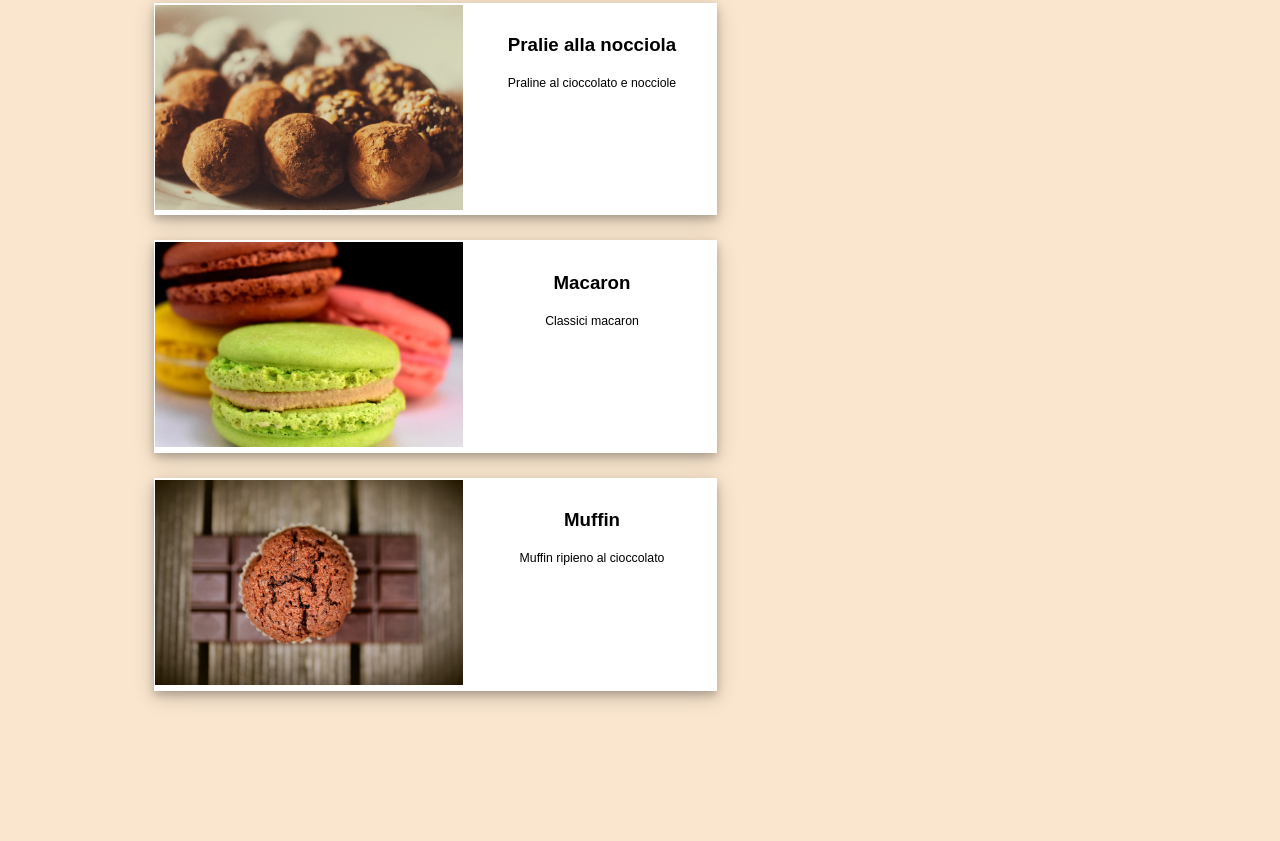
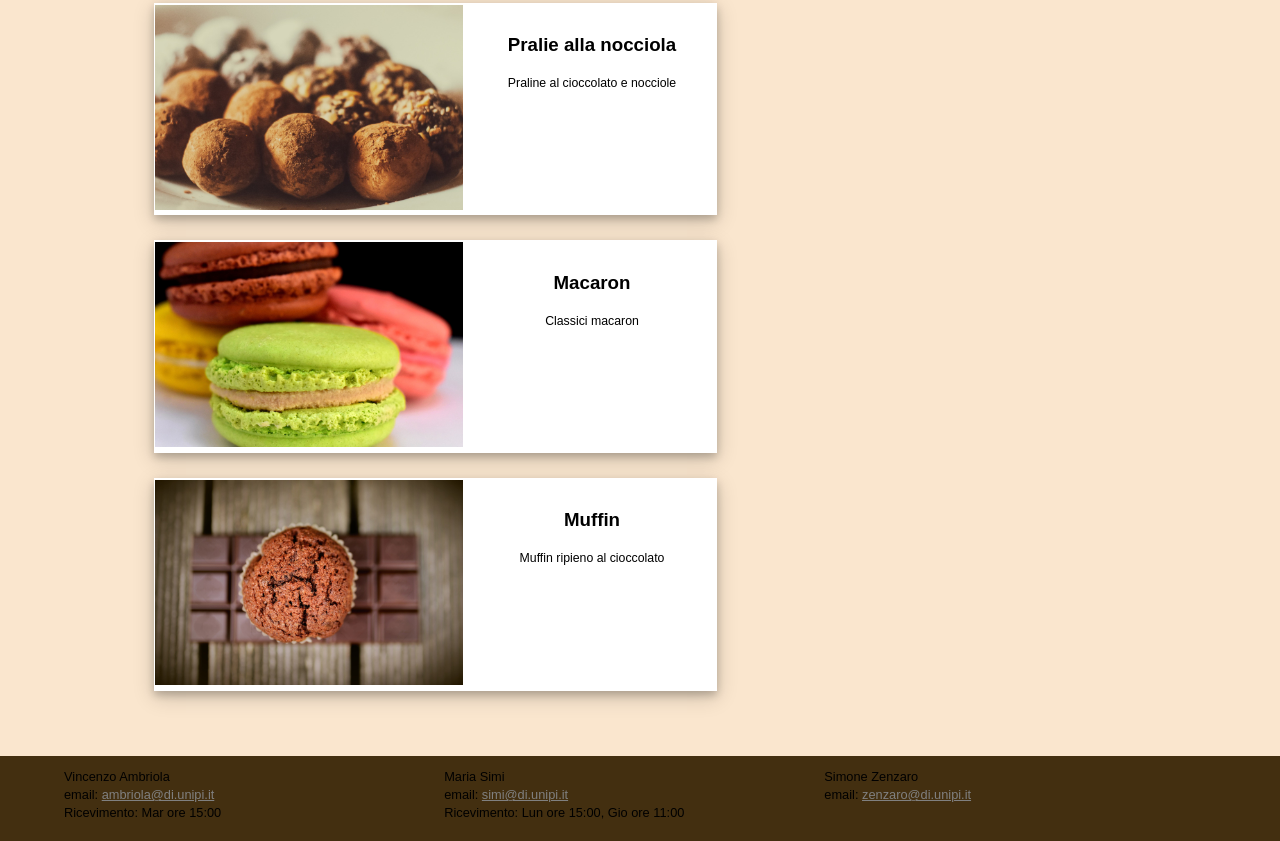
Before and after one commit to JMstd/PPW_Progetto, a plain HTML site: page index catalogo 01.html in a window 1280 px wide. Shown: the part 3098-3939 px from the top of the page. Before the commit the page ends 3814 px from the top, so only its background shows below. Drawn offline with Linux system fonts and the light colour scheme.

Commit message:
Fix catalogo footer

```diff
--- a/index catalogo 01.html
+++ b/index catalogo 01.html
@@ -147,6 +147,27 @@
 
 	<!-- fine parte che gestisce le foto in cima -->
 
+	<footer>
+		<div id="info">
+			<p>
+				Vincenzo Ambriola<br />
+				email: <a href="mailto:ambriola@di.unipi.it">ambriola@di.unipi.it</a><br />
+				Ricevimento: Mar ore 15:00<br />
+			</p>
+
+			<p>
+				Maria Simi<br />
+				email: <a href="mailto:simi@di.unipi.it">simi@di.unipi.it</a><br />
+				Ricevimento: Lun ore 15:00, Gio ore 11:00<br />
+			</p>
+
+			<p>
+				Simone Zenzaro<br />
+				email: <a href="mailto:simone.zenzaro@gmail.com">zenzaro@di.unipi.it</a><br />
+			</p>
+		</div>
+	</footer>
+
 </body>
 
 </html>
```
